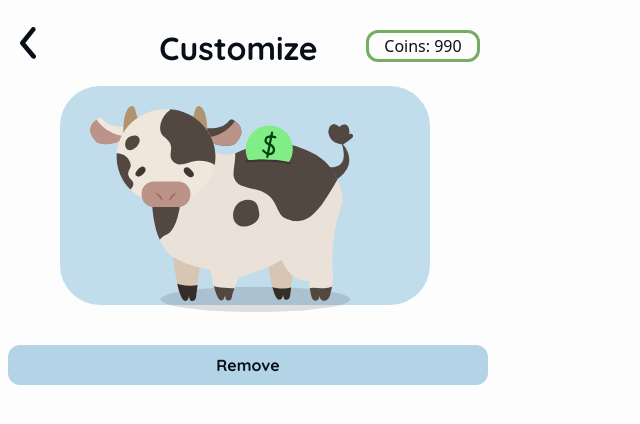
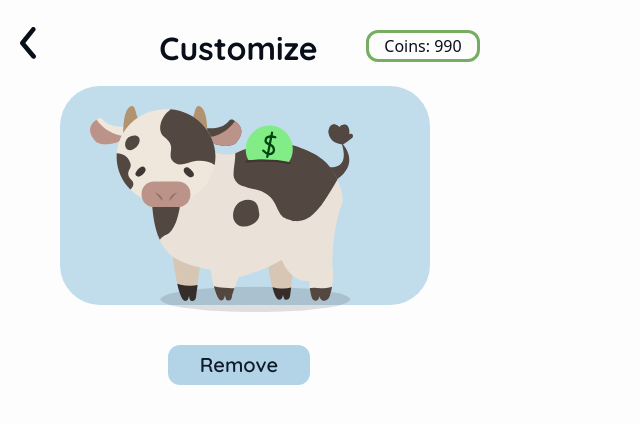
Before and after one commit to AlyssaHug/Design02_App, a Next.js app: page / in a window 1280 px wide. Shown: the top 424 px of the page, without its empty margins (0-640 px from the left). Built offline with nearby package versions, Linux system fonts and the light colour scheme.

Commit message:
finished adding Remove button

```diff
--- a/app/Customize/styles.module.css
+++ b/app/Customize/styles.module.css
@@ -51,3 +51,18 @@
     z-index: 2;
     padding-top: 20px;
 }
+
+.removebutton {
+    width: 142px;
+    height: 50px;
+    margin-left: 160px;
+}
+
+.removebutton button {
+    font-family: Quicksand;
+    font-size: 20px;
+    font-style: normal;
+    font-weight: 600;
+    line-height: 24px;
+    color: #0f1a2b;
+}
--- a/app/page.js
+++ b/app/page.js
@@ -32,7 +32,7 @@ export default function Page() {
                     />
                 </div>
             </div>
-            <div>
+            <div className={styles.removebutton}>
                 <Button
                 color="light-blue"
                 value="Remove"
```
